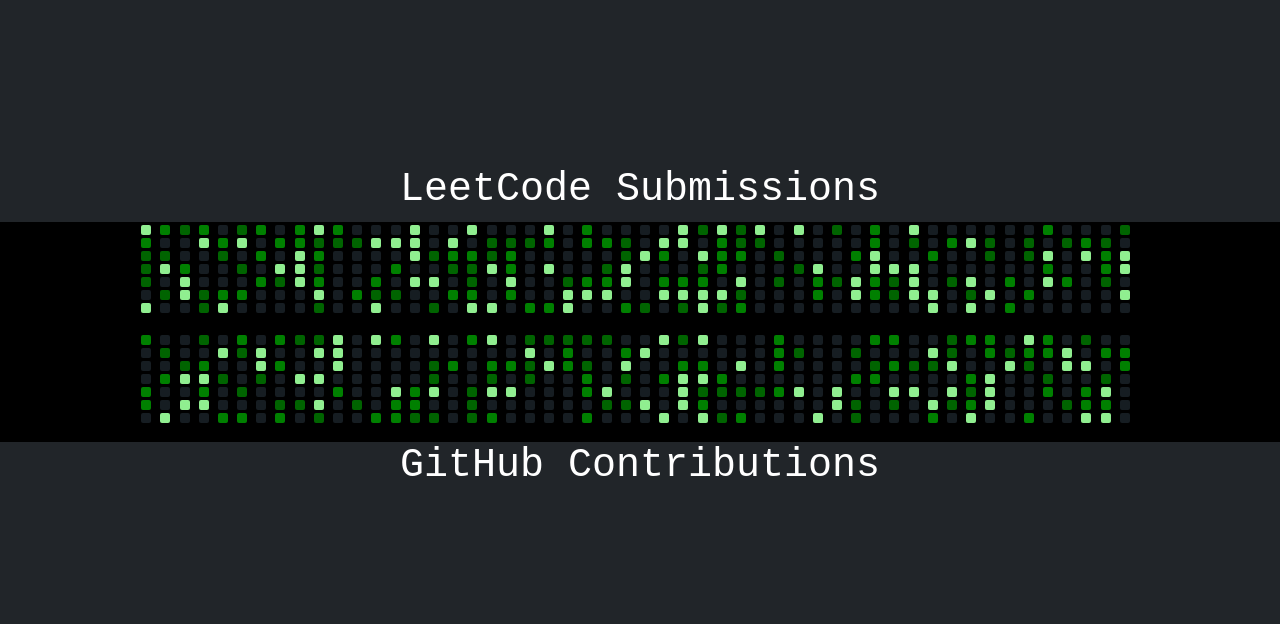
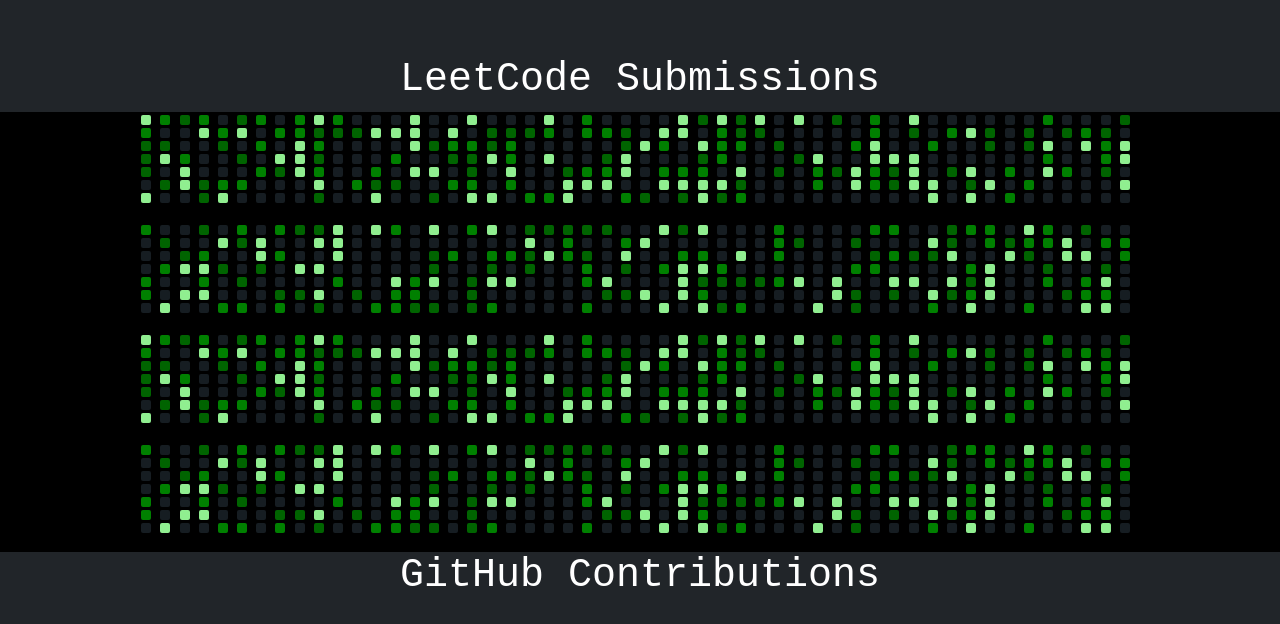
Before and after one commit to LegolasZidane/why-hire-me, a React (Vite) app: page / in a window 1280 px wide. Shown: the part 868-1492 px from the top of the page. Built offline with nearby package versions, Linux system fonts and the light colour scheme.

Commit message:
useEffect calls functions twice to check for sideEffects

```diff
--- a/src/components/ConsistencyPage.jsx
+++ b/src/components/ConsistencyPage.jsx
@@ -14,7 +14,7 @@
 
 
     document.querySelectorAll('.graph').forEach((graph) => {
-
+        // graph.innerHTML = "";
         for( let i = 0; i < 52; i++ ){
 
             let graphWeek = document.createElement('ul');
@@ -43,6 +43,9 @@
                 <div className="graph">
 
                 </div>
+                <div className="graph">
+
+                </div>
                 <h1 className="heading">GitHub Contributions</h1>
             </div>
         </div>
```
